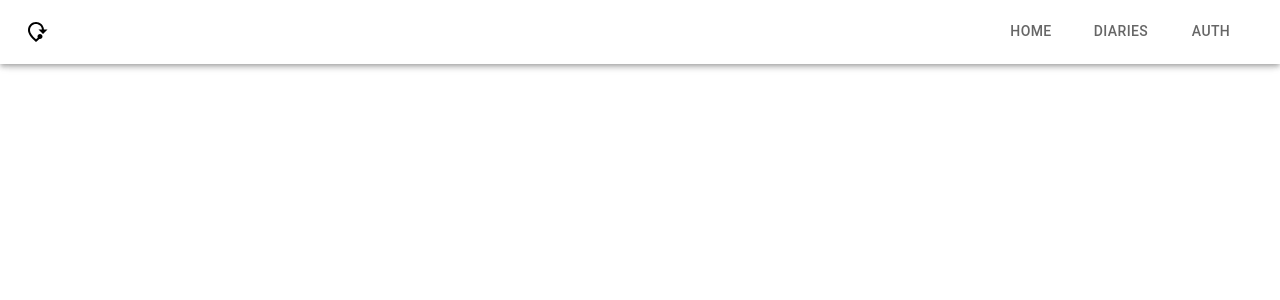
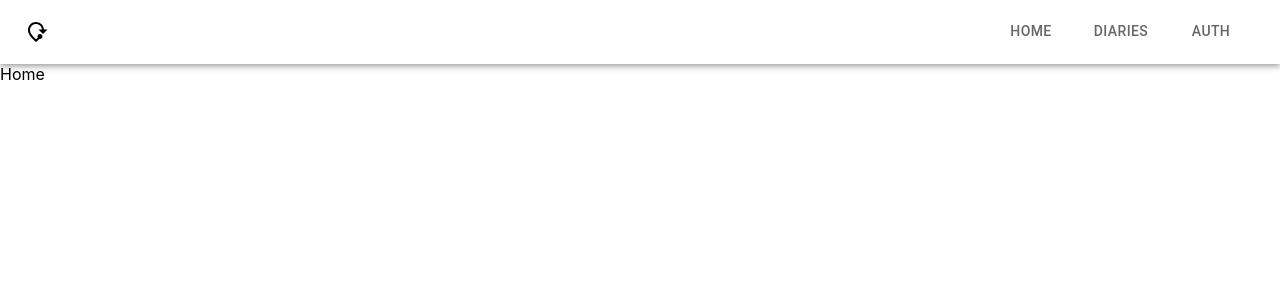
Before and after one commit to Yuandjom/travel-blog-app, a React (Create React App) app in the folder frontend/: page / in a window 1280 px wide. Shown: the top 300 px of the page. Built offline with nearby package versions, Linux system fonts and the light colour scheme.

Commit message:
Header component with link done

```diff
--- a/frontend/src/App.js
+++ b/frontend/src/App.js
@@ -1,12 +1,27 @@
-import Header from "./header/Header";
-
+import Home from "./pages/Home";
+import Dairies from "./pages/Dairies";
+import Auth from "./pages/Auth";
+import Header from "./components/Header"; //note that the header componenet is standalone
+import { Routes, Route, BrowserRouter as Router } from "react-router-dom";
 function App() {
   return (
-    <div>
-      <header>
-        <Header />
-      </header>
-    </div>
+    <>
+      <Router>
+        <div>
+          <header>
+            <Header />
+          </header>
+
+          <section>
+            <Routes>
+              <Route path="/" element={<Home />}></Route>
+              <Route path="/diaries" element={<Dairies />}></Route>
+              <Route path="/auth" element={<Auth />}></Route>
+            </Routes>
+          </section>
+        </div>
+      </Router>
+    </>
   );
 }
 
--- a/frontend/src/header/Header.jsx
+++ b/frontend/src/components/Header.jsx
@@ -2,21 +2,25 @@ import React from 'react'
 import {AppBar, Tab, Tabs, Toolbar} from "@mui/material"
 import ModeOfTravelIcon from '@mui/icons-material/ModeOfTravel';
 import { useState } from 'react';
+import { Link } from 'react-router-dom';
 /**
  * Toolbar gives a structure to how the AppBar looks like
  * sx provides custom styling/color
  *
  */
 function Header() {
-    const linksArr = ["Home", "Diaries", "Auth"]
+    const linksArr = ["home", "diaries", "auth"]
     const [value, setValue] = useState()
     return (
-        <AppBar sx={{bgcolor: "transparent"}}>
+        <AppBar sx={{bgcolor: "transparent", position: "sticky"}}>
             <Toolbar>
                 <ModeOfTravelIcon sx={{color: "black"}}/>
                 <Tabs value={value} onChange={(e, val) => setValue(val)} sx={{ml: "auto", textDecoration: "none"}}>
                     {linksArr.map((link) => (
-                        <Tab sx={{textDecoration : "none", ":hover": {
+                        <Tab
+                            LinkComponent={Link}
+                            to={`${link === "home" ? "/" : link}`}
+                        sx={{textDecoration : "none", ":hover": {
                             textDecoration: "underline",
                             textUnderlineOffset: "18px"
                         }}}key={link} label={link} />
--- /dev/null
+++ b/frontend/src/pages/Auth.jsx
@@ -0,0 +1,11 @@
+import React from 'react'
+import Header from '../components/Header'
+function Auth() {
+  return (
+    <div>
+        Auth
+    </div>
+  )
+}
+
+export default Auth
--- /dev/null
+++ b/frontend/src/pages/Dairies.jsx
@@ -0,0 +1,11 @@
+import React from 'react'
+import Header from '../components/Header'
+function Dairies() {
+  return (
+    <div>
+        Dairies
+    </div>
+  )
+}
+
+export default Dairies
--- /dev/null
+++ b/frontend/src/pages/Home.jsx
@@ -0,0 +1,11 @@
+import React from 'react'
+import Header from '../components/Header'
+const Home = () => {
+    return (<div>
+        Home
+    </div>
+
+  )
+}
+
+export default Home
```
